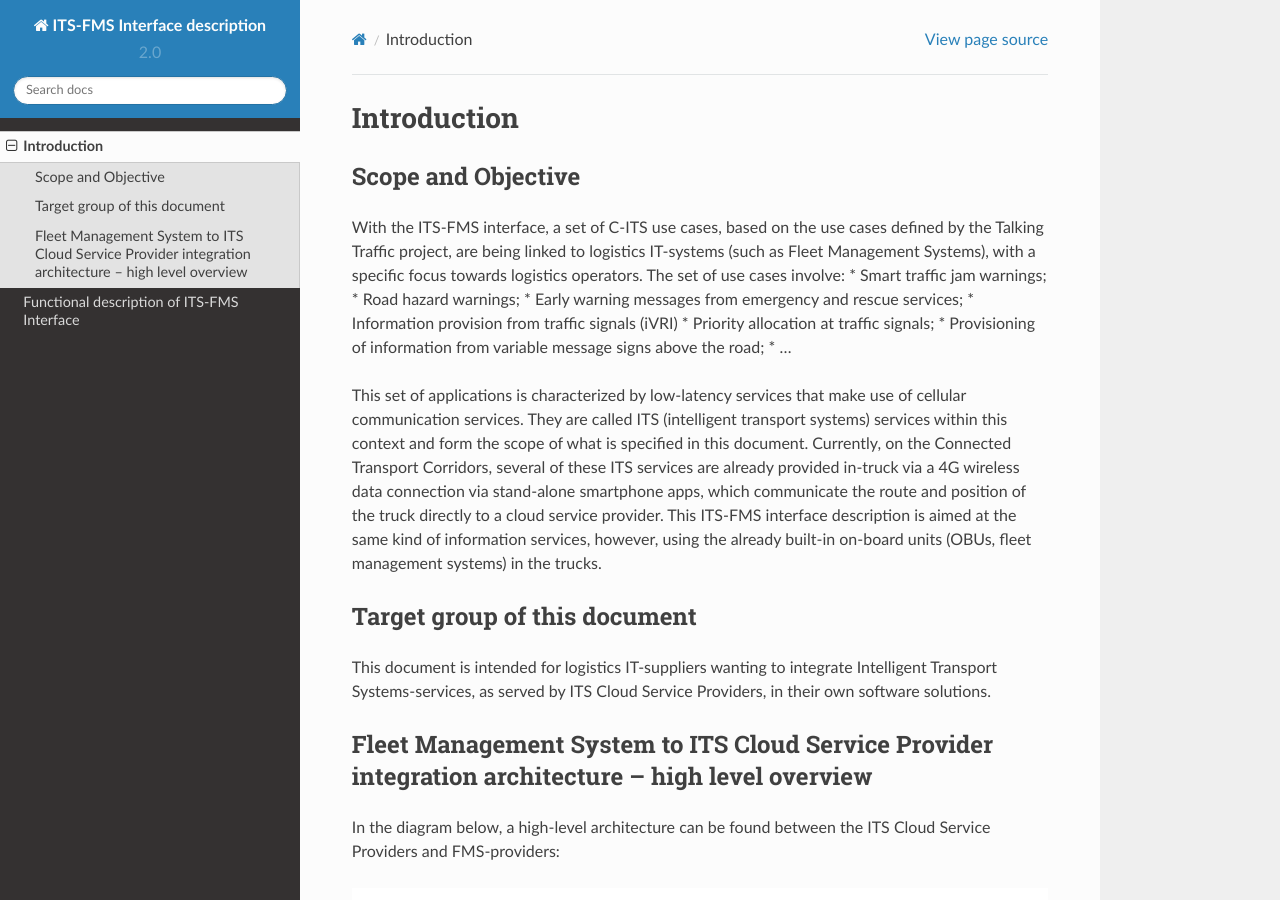
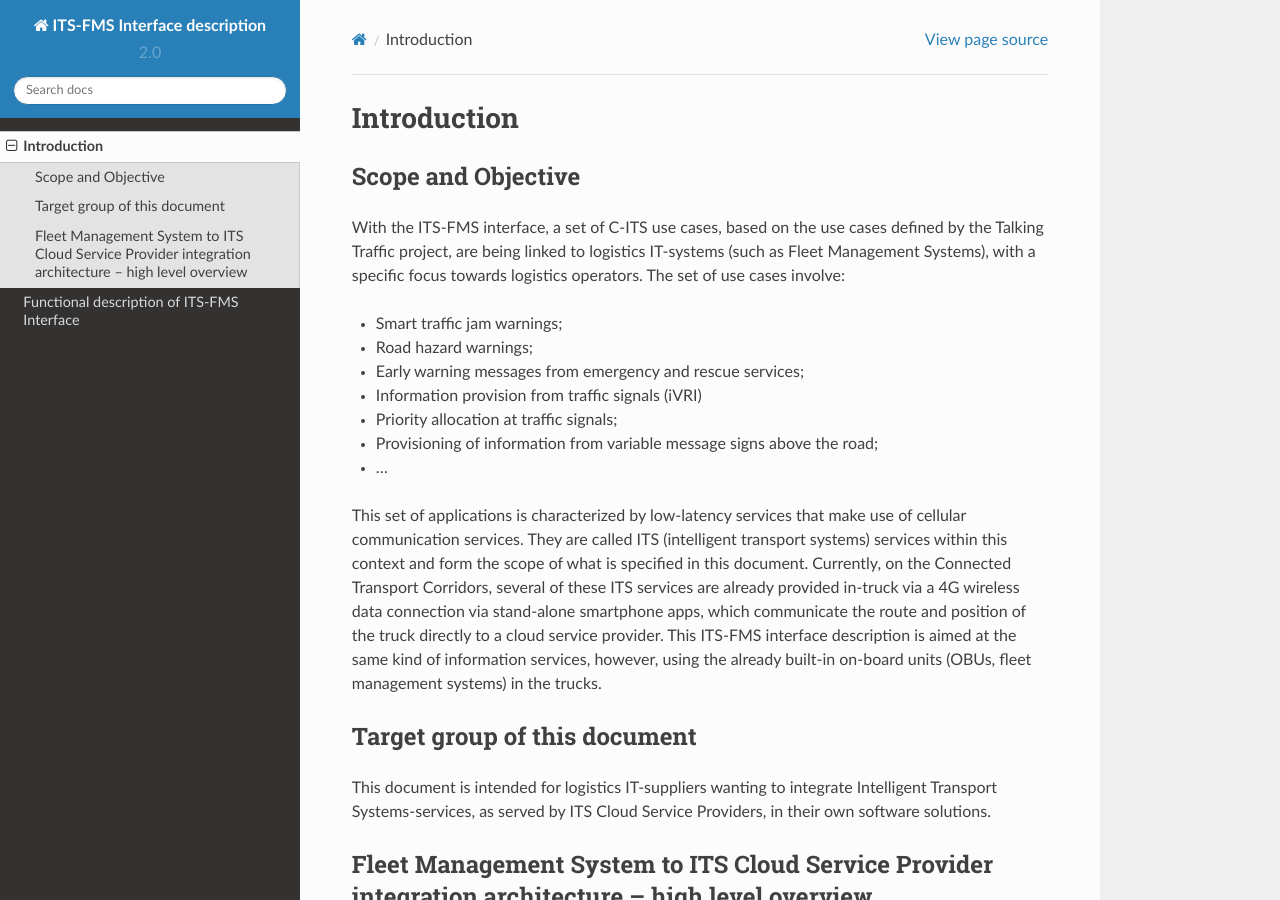
Before and after one commit to AMBosman/rtd-tutorial, a Sphinx documentation site: the page built from docs/source/introduction.rst, in a window 1280 px wide and 900 px high. Built offline with Sphinx 7.4.7 and the Read the Docs theme 2.0.0, drawn with Linux system fonts in a browser that asks for light colours.

```diff
--- a/docs/source/introduction.rst
+++ b/docs/source/introduction.rst
@@ -8,13 +8,14 @@ Scope and Objective
 
 With the ITS-FMS interface, a set of C-ITS use cases, based on the use cases defined by the Talking Traffic project, are being linked to logistics IT-systems (such as Fleet Management Systems), with a specific focus towards logistics operators.
 The set of use cases involve:
-* Smart traffic jam warnings;
-* Road hazard warnings;
-* Early warning messages from emergency and rescue services;
-* Information provision from traffic signals (iVRI)
-* Priority allocation at traffic signals;
-* Provisioning of information from variable message signs above the road;
-* ...
+
+- Smart traffic jam warnings;
+- Road hazard warnings;
+- Early warning messages from emergency and rescue services;
+- Information provision from traffic signals (iVRI)
+- Priority allocation at traffic signals;
+- Provisioning of information from variable message signs above the road;
+- ...
 
 This set of applications is characterized by low-latency services that make use of cellular communication services.
 They are called ITS (intelligent transport systems) services within this context and form the scope of what is specified in this document.
```
